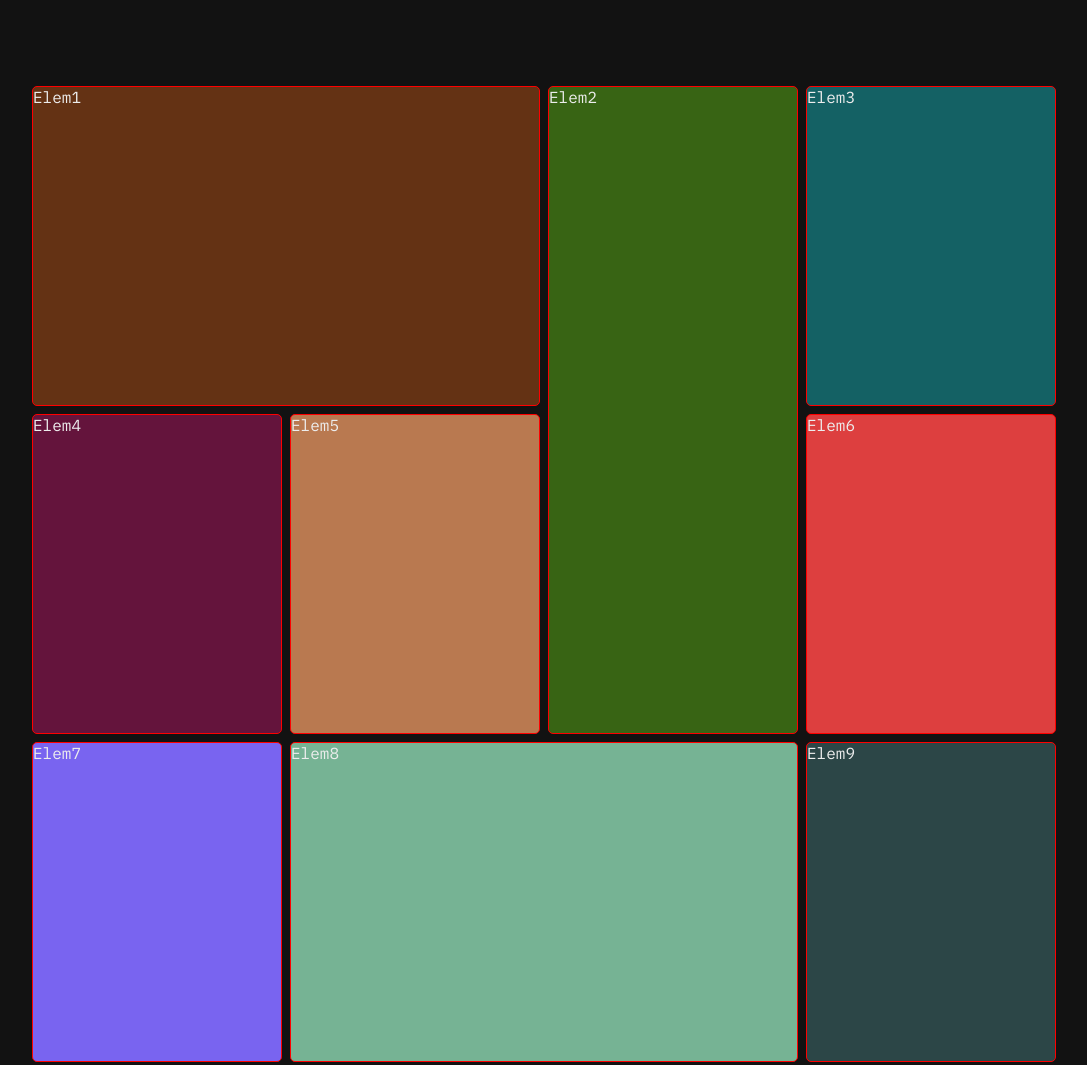
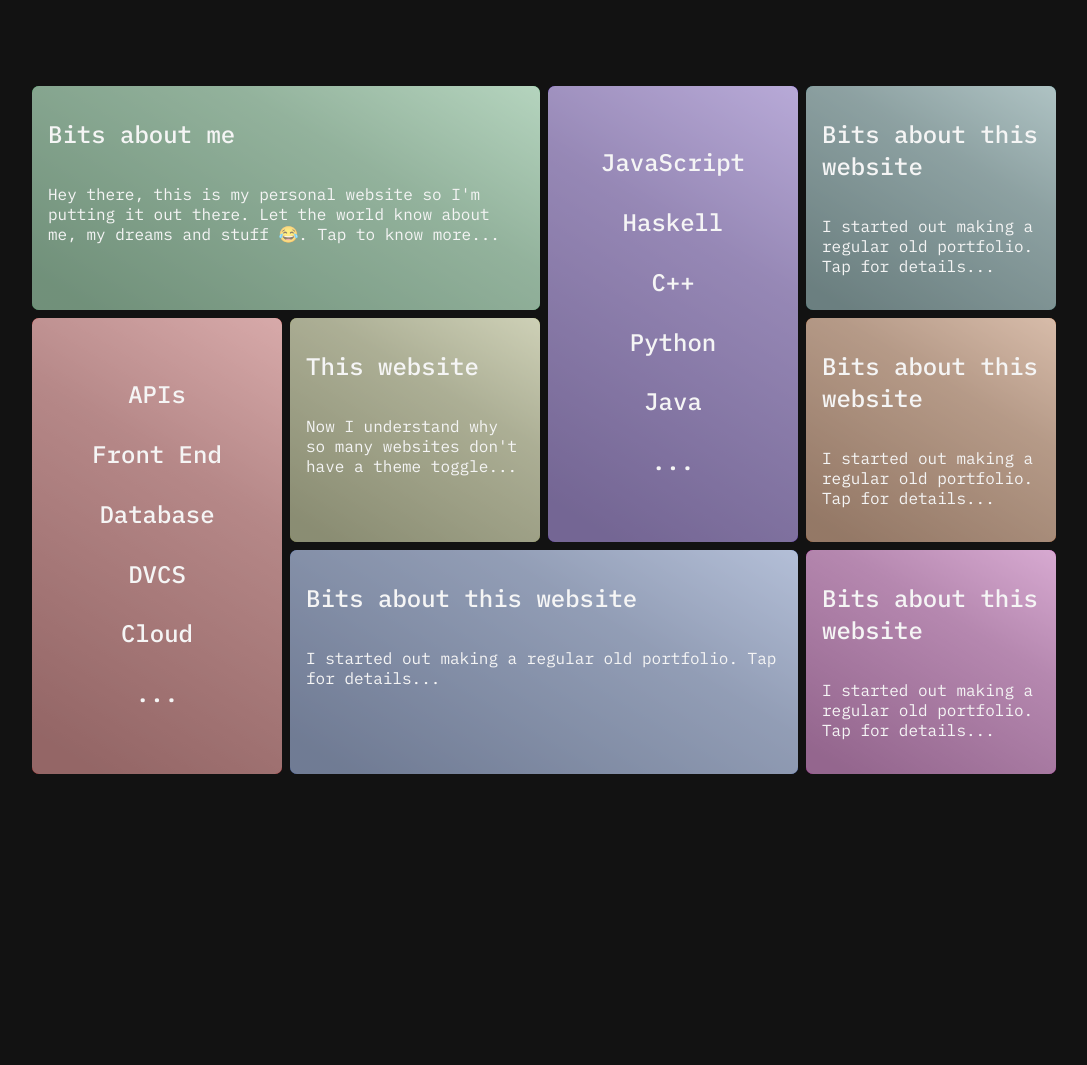
Before and after one commit to djroxx2000/my-portfolio, a React app in the folder lets-talk-client/: page / in a window 1280 px wide. Shown: the part 618-1683 px from the top of the page, without its empty margins (96-1183 px from the left). After the commit the page ends 1456 px from the top, so only its background shows below. Built offline with nearby package versions, Linux system fonts and the light colour scheme; no server answers.

Commit message:
portfolio grid design complete
Content to follow
Also starting footer

```diff
--- /dev/null
+++ b/lets-talk-client/src/components/PortfolioElem.js
@@ -0,0 +1,48 @@
+import React, { useRef } from "react";
+import { GlobalContext } from "../contexts/Globals/GlobalProvider";
+
+import { FontAwesomeIcon } from "@fortawesome/react-fontawesome";
+
+import "../styles/PortfolioElem.css";
+
+export default function PortfolioElem({ title, description, icon }) {
+  const [state] = React.useContext(GlobalContext);
+
+  const separator = useRef(null);
+  const overlay = useRef(null);
+
+  return (
+    <div
+      className={
+        "portfolio-elem " + (state.themeDark ? "theme-dark" : "theme-light")
+      }
+    >
+      <div
+        className={
+          "portfolio-elem-overlay " +
+          (state.themeDark ? "theme-dark" : "theme-light")
+        }
+        ref={overlay}
+      ></div>
+      <div className="portfolio-elem-title">
+        {icon ? (
+          <FontAwesomeIcon
+            className={"portfolio-elem-title-icon"}
+            size="2x"
+            icon={icon}
+          />
+        ) : null}
+        {title}
+      </div>
+      <div
+        ref={separator}
+        className={
+          "portfolio-elem-separator " +
+          (description ? "view-on " : "view-off ") +
+          (state.themeDark ? "theme-dark" : "theme-light")
+        }
+      ></div>
+      <div>{description}</div>
+    </div>
+  );
+}
--- a/lets-talk-client/src/components/PortfolioGrid.js
+++ b/lets-talk-client/src/components/PortfolioGrid.js
@@ -1,7 +1,15 @@
 import React, { useEffect } from "react";
 import { GlobalContext } from "../contexts/Globals/GlobalProvider";
 
+import PortfolioElem from "./PortfolioElem";
 import "../styles/PortfolioGrid.css";
+
+import {
+  languagesView,
+  languagesDescription,
+  skillsView,
+  skillsDescription,
+} from "./loose/LooseComponents";
 
 export default function PortfolioGrid() {
   const [state, dispatch] = React.useContext(GlobalContext);
@@ -19,17 +27,92 @@ export default function PortfolioGrid() {
     }
   }, [state.themeDark]);
 
+  const openModalElem2 = (e) => {
+    dispatch({
+      type: "populate_content_modal",
+      payload: {
+        contentModalTitle: "I speak ...",
+        contentModalDescription: languagesDescription,
+      },
+    });
+    dispatch({
+      type: "toggle_content_modal",
+      payload: {
+        contentModalOpen: true,
+        modalOpen: true,
+        chatModalOpen: false,
+      },
+    });
+  };
+
+  const openModalElem4 = (e) => {
+    dispatch({
+      type: "populate_content_modal",
+      payload: {
+        contentModalTitle: "I work with ...",
+        contentModalDescription: skillsDescription,
+      },
+    });
+    dispatch({
+      type: "toggle_content_modal",
+      payload: {
+        contentModalOpen: true,
+        modalOpen: true,
+        chatModalOpen: false,
+      },
+    });
+  };
+
   return (
-    <div className="portfolio-root">
-      <div className="portfolio-elem portfolio-elem-1">Elem1</div>
-      <div className="portfolio-elem portfolio-elem-2">Elem2</div>
-      <div className="portfolio-elem portfolio-elem-3">Elem3</div>
-      <div className="portfolio-elem portfolio-elem-4">Elem4</div>
-      <div className="portfolio-elem portfolio-elem-5">Elem5</div>
-      <div className="portfolio-elem portfolio-elem-6">Elem6</div>
-      <div className="portfolio-elem portfolio-elem-7">Elem7</div>
-      <div className="portfolio-elem portfolio-elem-8">Elem8</div>
-      <div className="portfolio-elem portfolio-elem-9">Elem9</div>
+    <div className={"portfolio-root " + (state.modalOpen ? "blur-all" : "")}>
+      <div className="portfolio-elem-1 portfolio-elem-wrapper">
+        <PortfolioElem
+          title={<span className="single-title">Bits about me</span>}
+          description="Hey there, this is my personal website so I'm putting it out there. Let the world know about me, my dreams and stuff 😂. Tap to know more..."
+        />
+      </div>
+      <div
+        className="portfolio-elem-2 portfolio-elem-wrapper"
+        onClick={openModalElem2}
+      >
+        <PortfolioElem title={languagesView} />
+      </div>
+      <div className="portfolio-elem-3 portfolio-elem-wrapper">
+        <PortfolioElem
+          title={<span className="single-title">Bits about this website</span>}
+          description="I started out making a regular old portfolio. Tap for details..."
+        />
+      </div>
+      <div
+        className="portfolio-elem-4 portfolio-elem-wrapper"
+        onClick={openModalElem4}
+      >
+        <PortfolioElem title={skillsView} />
+      </div>
+      <div className="portfolio-elem-5 portfolio-elem-wrapper">
+        <PortfolioElem
+          title={<span className="single-title">This website</span>}
+          description="Now I understand why so many websites don't have a theme toggle..."
+        />
+      </div>
+      <div className="portfolio-elem-6 portfolio-elem-wrapper">
+        <PortfolioElem
+          title={<span className="single-title">Bits about this website</span>}
+          description="I started out making a regular old portfolio. Tap for details..."
+        />
+      </div>
+      <div className="portfolio-elem-7 portfolio-elem-wrapper">
+        <PortfolioElem
+          title={<span className="single-title">Bits about this website</span>}
+          description="I started out making a regular old portfolio. Tap for details..."
+        />
+      </div>
+      <div className="portfolio-elem-8 portfolio-elem-wrapper">
+        <PortfolioElem
+          title={<span className="single-title">Bits about this website</span>}
+          description="I started out making a regular old portfolio. Tap for details..."
+        />
+      </div>
     </div>
   );
 }
--- /dev/null
+++ b/lets-talk-client/src/styles/PortfolioElem.css
@@ -0,0 +1,82 @@
+.portfolio-elem {
+  display: flex;
+  flex-direction: column;
+  gap: 0.3em;
+  height: 100%;
+  position: relative;
+  border-radius: 7px;
+  padding: 2em 1em;
+  box-sizing: border-box;
+}
+
+.portfolio-elem.theme-dark {
+  background: var(--color-dark-gradient);
+}
+
+.portfolio-elem.theme-light {
+  background: var(--color-bright-gradient);
+}
+
+.portfolio-elem:hover {
+  cursor: pointer;
+  box-shadow: 0 0 4em var(--color-bright-transparent) inset;
+}
+
+.view-off {
+  display: none;
+}
+
+.view-on {
+  display: block;
+}
+
+.portfolio-elem-overlay {
+  border-radius: 7px;
+  z-index: 106;
+  position: absolute;
+  top: 0;
+  left: 0;
+  width: 100%;
+  height: 100%;
+  opacity: 1;
+  background: rgba(255, 255, 255, 0.4);
+  transition: opacity 0.3s ease-in;
+}
+
+.portfolio-elem-overlay.theme-dark {
+  background: rgba(255, 255, 255, 0.4);
+}
+
+.portfolio-elem-overlay.theme-light {
+  background: rgba(0, 0, 0, 0.4);
+}
+
+.portfolio-elem-overlay:hover {
+  opacity: 0;
+}
+
+.portfolio-elem-separator {
+  width: 0;
+  height: 0.2em;
+  border-radius: 2px;
+  transition: width 0.3s ease-in;
+  margin-top: 0.3em;
+  margin-bottom: 1em;
+}
+
+.portfolio-elem-separator.theme-dark {
+  background: var(--color-dark-font);
+}
+
+.portfolio-elem-separator.theme-light {
+  background: var(--color-bright-font);
+}
+
+.portfolio-elem:hover > .portfolio-elem-separator {
+  width: 75%;
+}
+
+.single-title {
+  font-size: 1.5em;
+  font-weight: 500;
+}
--- a/lets-talk-client/src/styles/PortfolioGrid.css
+++ b/lets-talk-client/src/styles/PortfolioGrid.css
@@ -7,74 +7,75 @@
   grid-template-areas:
     "elem1 elem1 elem2 elem3"
     "elem4 elem5 elem2 elem6"
-    "elem7 elem8 elem8 elem9";
-  grid-auto-columns: minmax(14em, auto);
-  grid-auto-rows: minmax(20em, auto);
+    "elem4 elem7 elem7 elem8";
+  grid-auto-columns: minmax(10em, auto);
+  grid-auto-rows: minmax(14em, auto);
   gap: 0.5em;
+  transition: filter 0.7s ease-in;
 }
 
-.portfolio-elem {
-  position: relative;
-  border-radius: 5px;
-  border: 1px solid red;
-}
-
-.portfolio-elem.theme-dark:hover {
-  cursor: pointer;
-  box-shadow: 0 0 3em var(--color-dark-transparent) inset;
-}
-
-.portfolio-elem.theme-bright:hover {
-  cursor: pointer;
-  box-shadow: 0 0 3em var(--color-bright-transparent) inset;
+.portfolio-elem-wrapper {
+  border-radius: 7px;
 }
 
 .portfolio-elem-1 {
   grid-area: elem1;
-  background: rgb(100, 50, 20);
+  background: rgb(61, 236, 113);
   /* min-width: 500px; */
 }
 
 .portfolio-elem-2 {
   grid-area: elem2;
-  background: rgb(56, 100, 20);
-  /* min-width: 250px; */
+  background: rgb(79, 0, 255);
 }
 
 .portfolio-elem-3 {
   grid-area: elem3;
-  background: rgb(20, 97, 100);
+  background: rgb(29, 141, 145);
   /* min-width: 250px; */
 }
 
 .portfolio-elem-4 {
   grid-area: elem4;
-  background: rgb(100, 20, 60);
+  background: rgb(255, 0, 0);
 }
 
 .portfolio-elem-5 {
   grid-area: elem5;
-  background: rgb(185, 121, 80);
+  background: rgb(202, 216, 72);
 }
 
 .portfolio-elem-6 {
   grid-area: elem6;
-  background: rgb(221, 63, 63);
+  background: rgb(255, 102, 0);
 }
 
 .portfolio-elem-7 {
   grid-area: elem7;
-  background: rgb(121, 100, 240);
+  background: rgb(56, 119, 255);
 }
 
 .portfolio-elem-8 {
   grid-area: elem8;
-  background: rgb(118, 179, 148);
+  background: rgb(255, 0, 221);
 }
 
-.portfolio-elem-9 {
-  grid-area: elem9;
-  background: rgb(44, 70, 71);
+.portfolio-vertical {
+  height: 100%;
+  display: flex;
+  flex-direction: column;
+  text-align: center;
+  justify-content: space-evenly;
+}
+
+.portfolio-vertical-elem {
+  font-size: 1.5em;
+  font-weight: 500;
+}
+
+.portfolio-elem-2 > .portfolio-elem > .portfolio-elem-title,
+.portfolio-elem-4 > .portfolio-elem > .portfolio-elem-title {
+  height: 100%;
 }
 
 @media only screen and (max-width: 1200px) {
@@ -82,9 +83,9 @@
     grid-template-columns: repeat(3, 1fr);
     grid-template-areas:
       "elem1 elem1 elem2"
-      "elem3 elem4 elem2"
-      "elem5 elem6 elem7"
-      "elem8 elem8 elem9";
+      "elem3 elem5 elem2"
+      "elem4 elem6 elem8"
+      "elem4 elem7 elem7";
   }
 }
 
@@ -94,10 +95,10 @@
     grid-template-areas:
       "elem1 elem1"
       "elem2 elem3"
-      "elem2 elem4"
-      "elem5 elem6"
-      "elem7 elem9"
-      "elem8 elem8";
+      "elem2 elem5"
+      "elem7 elem7"
+      "elem6 elem4"
+      "elem8 elem4";
   }
 }
 
@@ -105,20 +106,15 @@
   .portfolio-root {
     grid-template-columns: auto;
     grid-template-areas:
+      "elem1"
       "elem2"
       "elem2"
       "elem3"
-      "elem4"
       "elem5"
       "elem6"
+      "elem4"
+      "elem4"
       "elem7"
-      "elem9";
-  }
-  .portfolio-elem-1 {
-    display: none;
-  }
-
-  .portfolio-elem-8 {
-    display: none;
+      "elem8";
   }
 }
```
Also changed, not shown: lets-talk-client/src/components/Footer.js (added, +10 -0 lines).
